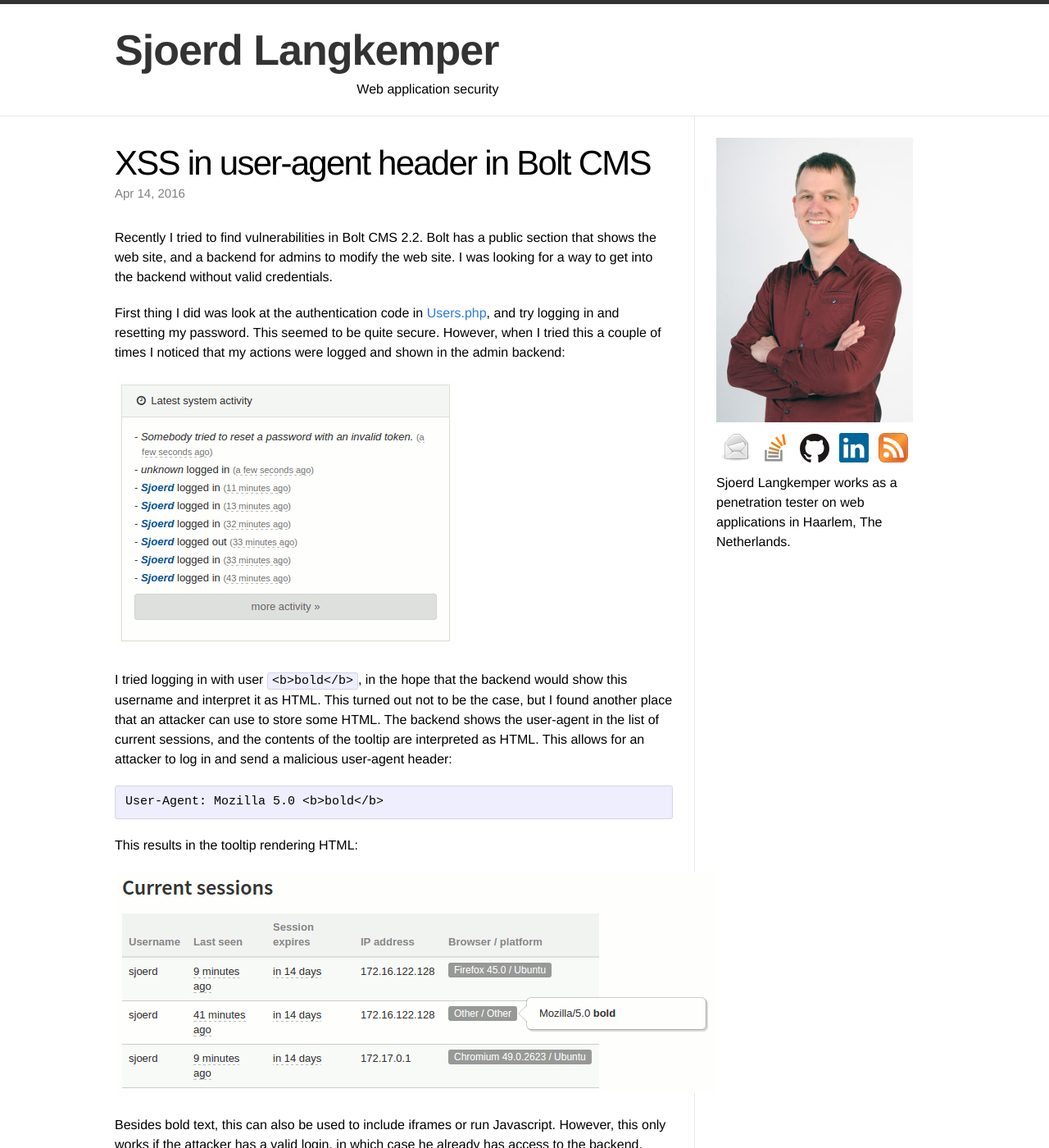
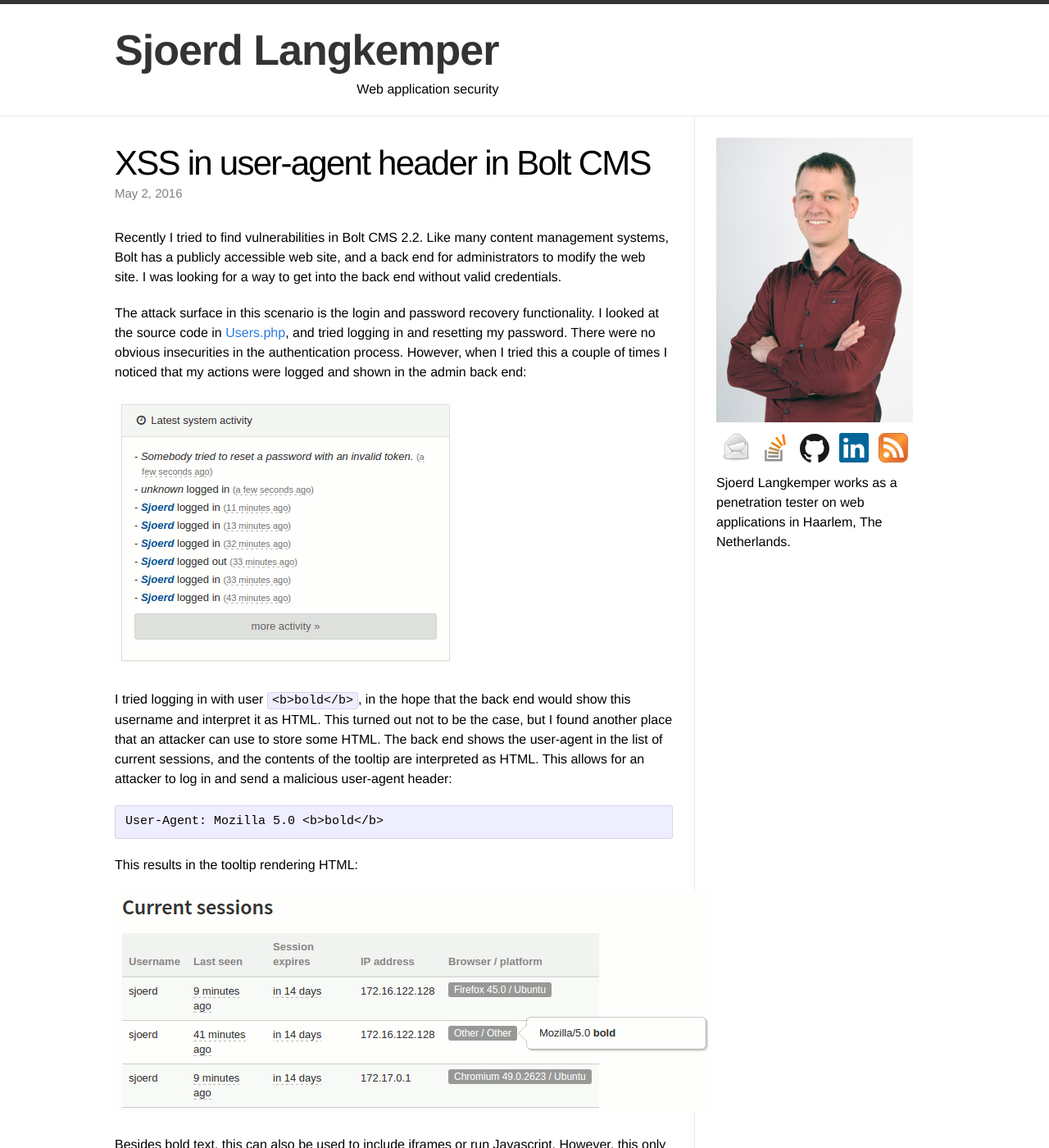
Before and after one commit to Sjord/Sjord.github.io, a Jekyll site: the page built from _posts/2016-04-14-xss-in-useragent-header-in-bolt-cms.md, in a window 1280 px wide and 1400 px high. Shown: the whole window at 82% size. Built offline with Jekyll 4.4.1, drawn with Linux system fonts in a browser that asks for light colours; some of the changed text lies outside the part shown.

Commit message:
Bolt CMS post update

```diff
--- a/_posts/2016-04-14-xss-in-useragent-header-in-bolt-cms.md
+++ b/_posts/2016-04-14-xss-in-useragent-header-in-bolt-cms.md
@@ -2,16 +2,16 @@
 layout: post
 title: "XSS in user-agent header in Bolt CMS"
 thumbnail: bolt-240.jpg
-date: 2016-04-14
+date: 2016-05-02
 ---
 
-Recently I tried to find vulnerabilities in Bolt CMS 2.2. Bolt has a public section that shows the web site, and a backend for admins to modify the web site. I was looking for a way to get into the backend without valid credentials.
+Recently I tried to find vulnerabilities in Bolt CMS 2.2. Like many content management systems, Bolt has a publicly accessible web site, and a back end for administrators to modify the web site. I was looking for a way to get into the back end without valid credentials.
 
-First thing I did was look at the authentication code in [Users.php](https://github.com/bolt/bolt/blob/release/2.2/src/Users.php), and try logging in and resetting my password. This seemed to be quite secure. However, when I tried this a couple of times I noticed that my actions were logged and shown in the admin backend:
+The attack surface in this scenario is the login and password recovery functionality. I looked at the source code in [Users.php](https://github.com/bolt/bolt/blob/release/2.2/src/Users.php), and tried logging in and resetting my password. There were no obvious insecurities in the authentication process. However, when I tried this a couple of times I noticed that my actions were logged and shown in the admin back end:
 
 ![Some logging information in Bolt CMS](/images/bolt-latest-system-activity.png)
 
-I tried logging in with user `<b>bold</b>`, in the hope that the backend would show this username and interpret it as HTML. This turned out not to be the case, but I found another place that an attacker can use to store some HTML. The backend shows the user-agent in the list of current sessions, and the contents of the tooltip are interpreted as HTML. This allows for an attacker to log in and send a malicious user-agent header:
+I tried logging in with user `<b>bold</b>`, in the hope that the back end would show this username and interpret it as HTML. This turned out not to be the case, but I found another place that an attacker can use to store some HTML. The back end shows the user-agent in the list of current sessions, and the contents of the tooltip are interpreted as HTML. This allows for an attacker to log in and send a malicious user-agent header:
 
     User-Agent: Mozilla 5.0 <b>bold</b>
 
@@ -19,6 +19,6 @@
 
 ![Tooltip shows bold styled text](/images/bolt-current-sessions.png)
 
-Besides bold text, this can also be used to include iframes or run Javascript. However, this only works if the attacker has a valid login, in which case he already has access to the backend.
+Besides bold text, this can also be used to include iframes or run Javascript. However, this only works if the attacker has a valid login, in which case he already has access to the back end.
 
 I notified the Bolt developers on April 13 and they [fixed it](https://github.com/bolt/bolt/pull/5179) the same day.
```
